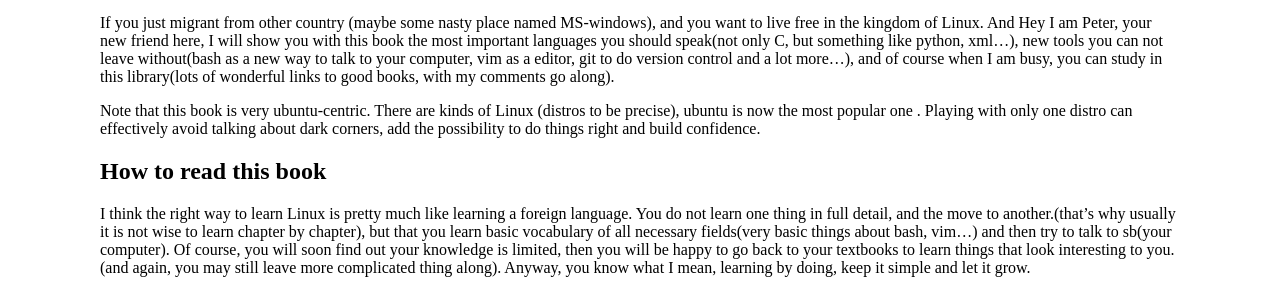
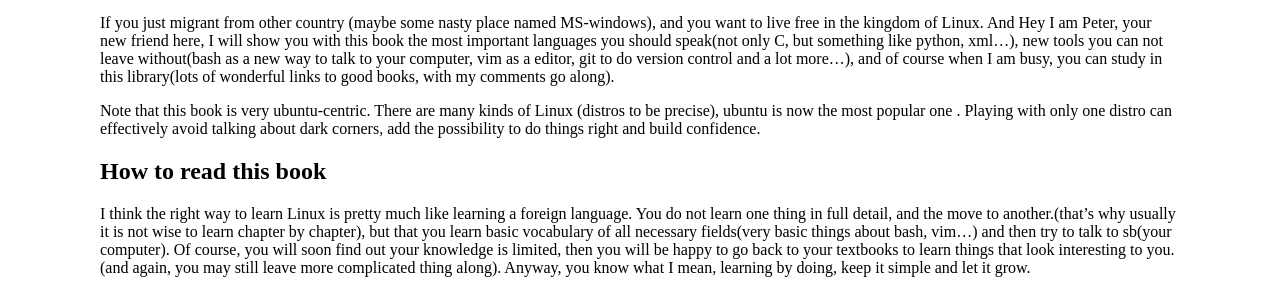
Before and after one commit to happypeter/LGCB, a Jekyll site: the page built from book/book_intro.md, in a window 1280 px wide. Shown: the part 796-1089 px from the top of the page. Built offline with Jekyll 4.4.1, drawn with Linux system fonts in a browser that asks for light colours; Markdown is read by kramdown in place of the engine named in the settings.

Commit message:
how to write the book

```diff
--- a/book/book_intro.md
+++ b/book/book_intro.md
@@ -53,10 +53,10 @@ vim as a editor, git to do version control and a lot more...), and of course
 when I am busy, you can study in this library(lots of wonderful links to good
 books, with my comments go along).
 
-Note that this book is very ubuntu-centric. There are kinds of Linux (distros
-to be precise), ubuntu is now the most popular one . Playing with only one
-distro can effectively avoid talking about dark corners, add the possibility
-to do things right and build confidence.
+Note that this book is very ubuntu-centric. There are many kinds of Linux
+(distros to be precise), ubuntu is now the most popular one . Playing with
+only one distro can effectively avoid talking about dark corners, add the
+possibility to do things right and build confidence.
 
 ## How to read this book
 I think the right way to learn Linux is pretty much like learning a foreign
```
Also changed, not shown: book/misc.md (+9 -0 lines).
